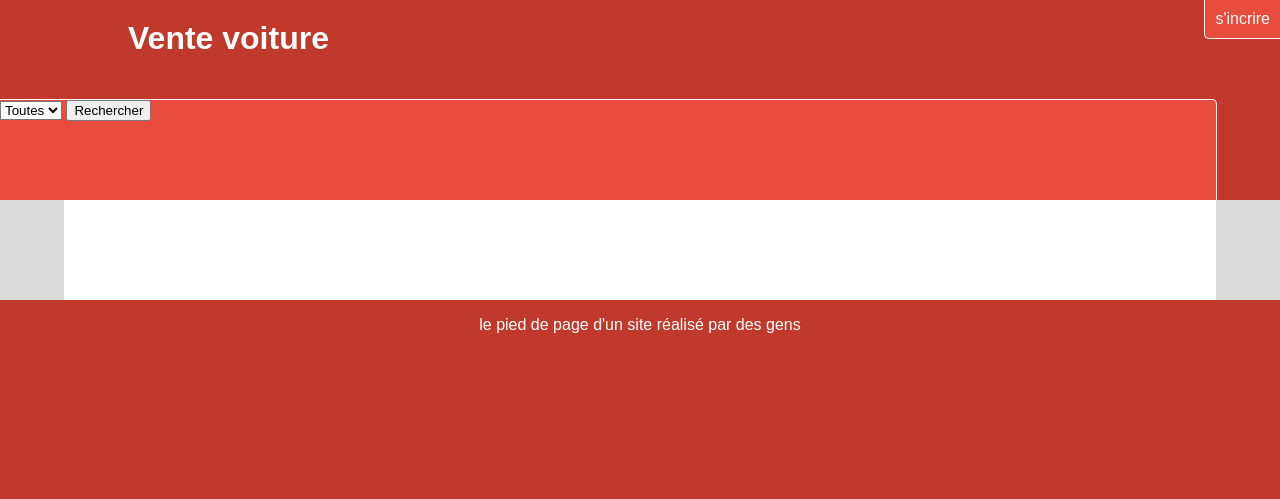
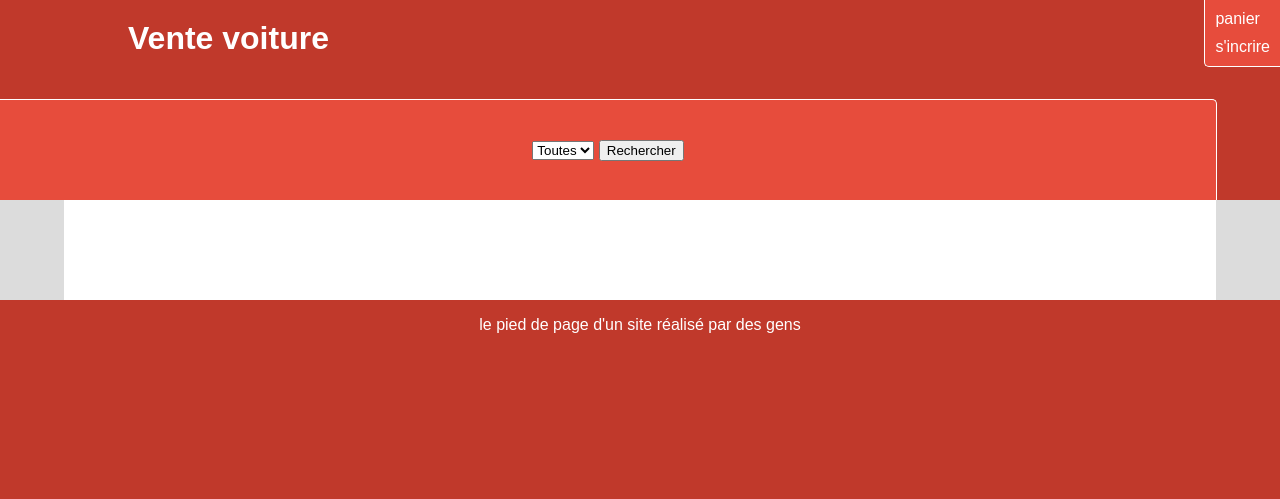
Before and after one commit to Goldenmoney/venteVoiture, a PHP site: page / in a window 1280 px wide. Shown: the top 499 px of the page. Run offline with PHP 8.4, Linux system fonts and the light colour scheme; data that the repository does not hold is empty.

Commit message:
reajustements

```diff
--- a/www/modele/Voiture.class.php
+++ b/www/modele/Voiture.class.php
@@ -67,7 +67,6 @@ class VoitureDAO {
   }
 
   public function getFctCat(string $cat):array{
-    var_dump($cat);
    $sql="SELECT * FROM voiture where categorie=\"$cat\" order by prix";
    $sth=$this->dataBase->query($sql);
    $result=$sth->fetchAll(PDO::FETCH_CLASS|PDO::FETCH_PROPS_LATE,"Voiture");
--- a/www/vue/design/style.css
+++ b/www/vue/design/style.css
@@ -59,6 +59,9 @@ div.ban > div.choix {
   border-right: 1px solid white;
   border-top-right-radius: 5px;
   background-color: rgb(231, 76, 60);
+  display: flex;
+justify-content: center;
+align-items: center;
 }
 
 div.compte {
--- a/www/vue/index.php
+++ b/www/vue/index.php
@@ -55,7 +55,9 @@
     <p>le pied de page d'un site réalisé par des gens</p>
   </footer>
   <div class="compte">
-    <a href="../controleur/formulaire.ctrl.php"><p>s'incrire</p></a>
+    <a href="../controleur/formulaire.ctrl.php"><p>panier</p></a>
+      <a href="../controleur/formulaire.ctrl.php"><p>s'incrire</p></a>
+      <!-- A CHANGER PLUS TARD -->
   </div>
 </body>
 </html>
```
